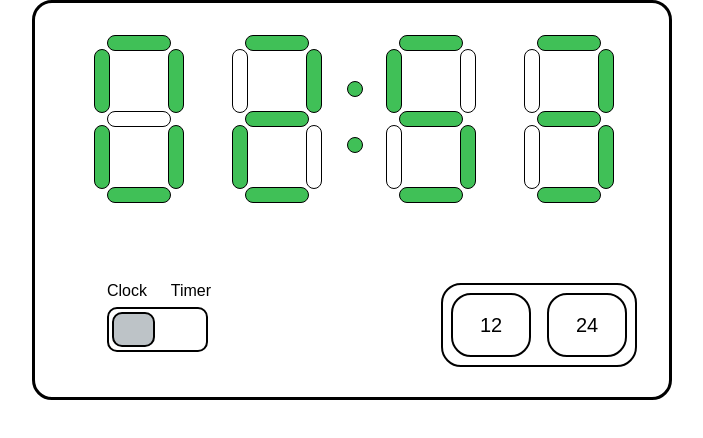
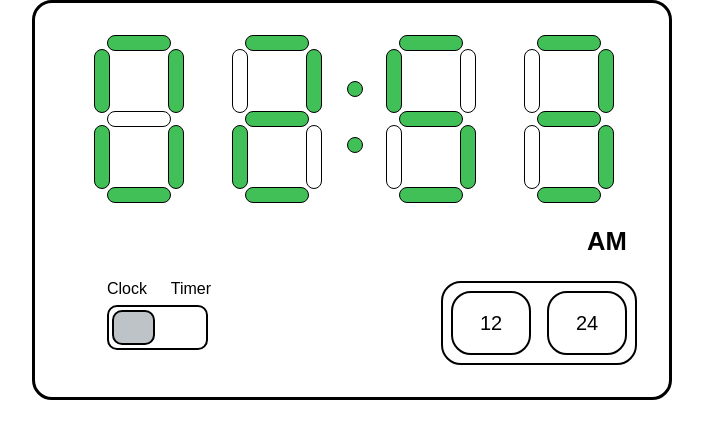
Before and after one commit to yongseongjeon/challenges, a React (Create React App) app in the folder 2-digital-clock/: page / in a window 1280 px wide. Shown: the top 438 px of the page, without its empty margins (288-991 px from the left). Built offline with nearby package versions, Linux system fonts and the light colour scheme.

Commit message:
feat: 시간에 따라 AM, PM 표시

```diff
--- a/2-digital-clock/src/pages/Home/Home.tsx
+++ b/2-digital-clock/src/pages/Home/Home.tsx
@@ -8,7 +8,8 @@ import Button from "../../components/Button/Button";
 function Home() {
   const [isTimerMode, setIsTimerMode] = useState<boolean>(false);
   const isClockMode = !isTimerMode;
-  const [curTime, setCurTime] = useState("");
+  const [curTime, setCurTime] = useState<string>("");
+  const [clockMode, setClockMode] = useState<"12" | "24">("12");
 
   useEffect(() => {
     const sec = new Date().getSeconds();
@@ -34,11 +35,19 @@ function Home() {
     setCurTime(time);
   }
 
+  function calculateAmPm(curTime: string) {
+    if (clockMode === "24") {
+      return;
+    }
+    return Number(curTime.slice(0, 2)) < 12 ? "AM" : "PM";
+  }
+
   return (
     <Container>
       {isClockMode && (
         <>
           <NumberDisplay time={curTime} />
+          <AmPmIndicator>{calculateAmPm(curTime)}</AmPmIndicator>
         </>
       )}
       {isTimerMode && (
@@ -80,8 +89,8 @@ const Container = styled.div`
   margin: auto auto;
   display: flex;
   flex-direction: column;
+  justify-content: space-between;
   padding: 2rem;
-  gap: 5rem;
   width: 40rem;
   height: 25rem;
   border: 3px solid ${Color.BLACK};
@@ -113,3 +122,9 @@ const Buttons = styled.div`
   padding: 0.5rem;
   border-radius: 20px;
 `;
+
+const AmPmIndicator = styled.div`
+  font-size: 1.6rem;
+  font-weight: 700;
+  margin-left: 30rem;
+`;
```
